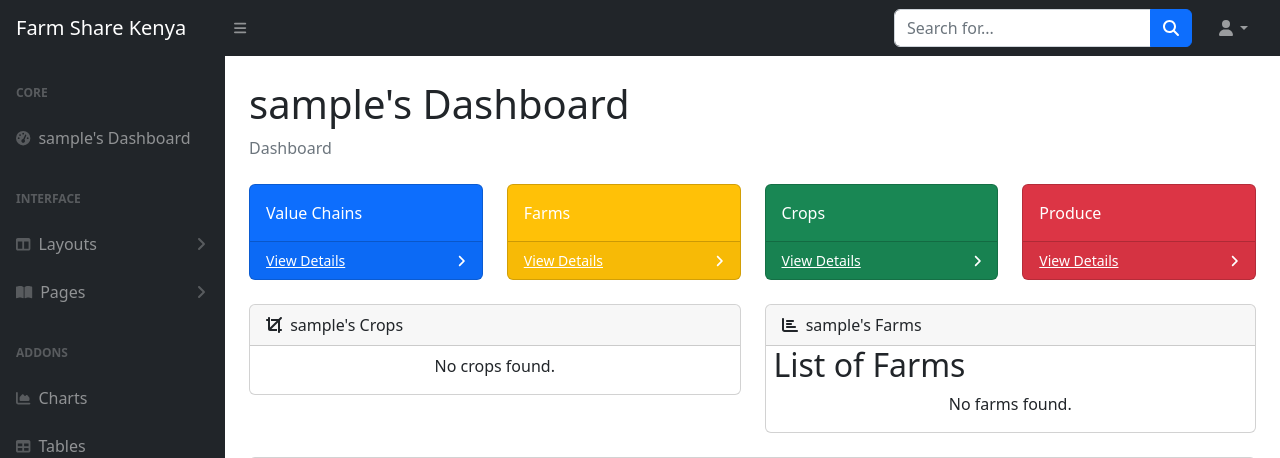
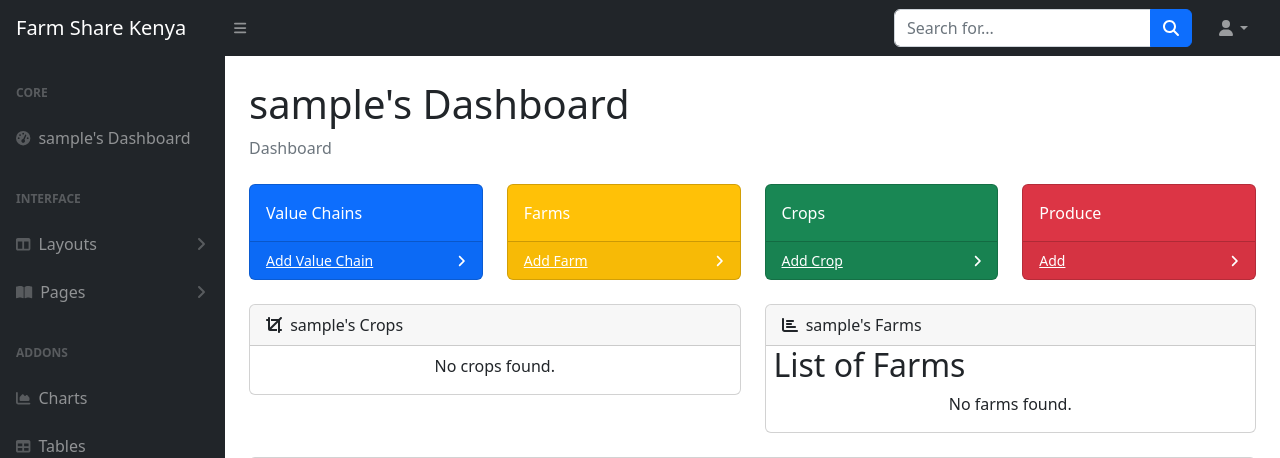
Before and after one commit to KabuyaSamuel/Farm-Flow, a Django app: page / in a window 1280 px wide. Shown: the top 458 px of the page. Run offline with Django 4.2, Linux system fonts and the light colour scheme; the visitor is signed in with stand-in values (Sample User, id 1); data that the repository does not hold is empty; some libraries are stand-ins or nearby versions.

```diff
--- a/farmflow/templates/bootstrap/index.html
+++ b/farmflow/templates/bootstrap/index.html
@@ -121,7 +121,7 @@
                                 <div class="card bg-primary text-white mb-4">
                                     <div class="card-body">Value Chains</div>
                                     <div class="card-footer d-flex align-items-center justify-content-between">
-                                        <a class="small text-white stretched-link" href="#">View Details</a>
+                                        <a class="small text-white stretched-link" href="#">Add Value Chain</a>
                                         <div class="small text-white"><i class="fas fa-angle-right"></i></div>
                                     </div>
                                 </div>
@@ -130,7 +130,7 @@
                                 <div class="card bg-warning text-white mb-4">
                                     <div class="card-body">Farms</div>
                                     <div class="card-footer d-flex align-items-center justify-content-between">
-                                        <a class="small text-white stretched-link" href="#">View Details</a>
+                                        <a class="small text-white stretched-link" href="#">Add Farm</a>
                                         <div class="small text-white"><i class="fas fa-angle-right"></i></div>
                                     </div>
                                 </div>
@@ -139,7 +139,7 @@
                                 <div class="card bg-success text-white mb-4">
                                     <div class="card-body">Crops</div>
                                     <div class="card-footer d-flex align-items-center justify-content-between">
-                                        <a class="small text-white stretched-link" href="#">View Details</a>
+                                        <a class="small text-white stretched-link" href="#">Add Crop</a>
                                         <div class="small text-white"><i class="fas fa-angle-right"></i></div>
                                     </div>
                                 </div>
@@ -148,7 +148,7 @@
                                 <div class="card bg-danger text-white mb-4">
                                     <div class="card-body">Produce</div>
                                     <div class="card-footer d-flex align-items-center justify-content-between">
-                                        <a class="small text-white stretched-link" href="#">View Details</a>
+                                        <a class="small text-white stretched-link" href="#">Add</a>
                                         <div class="small text-white"><i class="fas fa-angle-right"></i></div>
                                     </div>
                                 </div>
```
